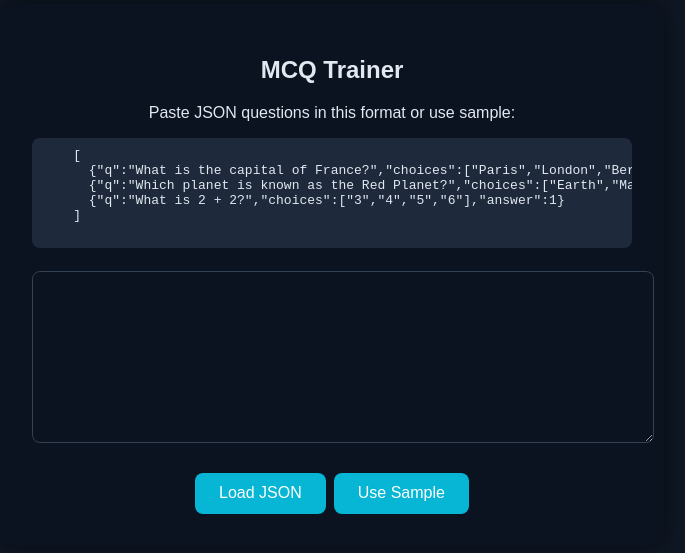
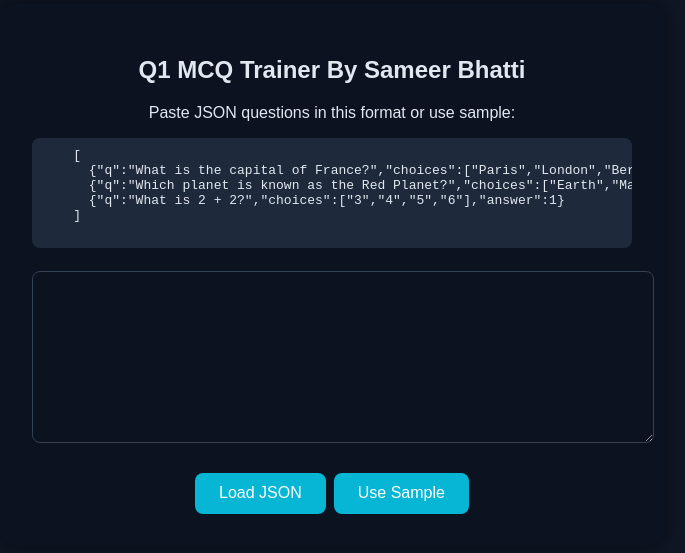
Before and after one commit to bhatti8162/Q1test, a plain HTML site: page index.html in a window 1280 px wide. Shown: the part 125-678 px from the top of the page, without its empty margins (308-993 px from the left). Drawn offline with Linux system fonts and the light colour scheme.

Commit message:
Q1 MCQ Trainer By Sameer Bhatti

```diff
--- a/index.html
+++ b/index.html
@@ -40,7 +40,7 @@
   <div class="card">
     <!-- Loader screen -->
     <div id="loader">
-      <h2>MCQ Trainer</h2>
+      <h2>Q1 MCQ Trainer By Sameer Bhatti</h2>
       <p class="muted">Paste JSON questions in this format or use sample:</p>
       <pre >
     [
```
